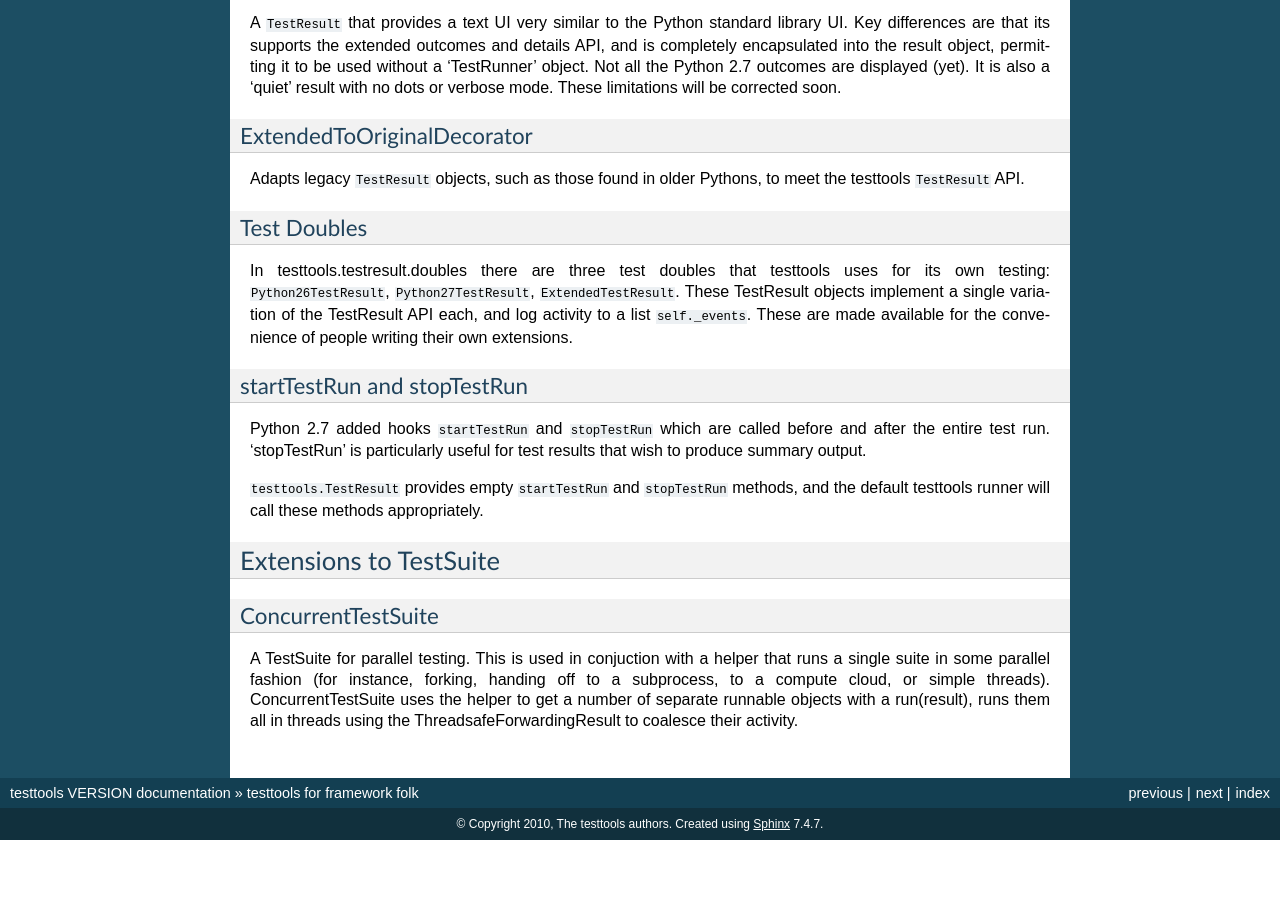
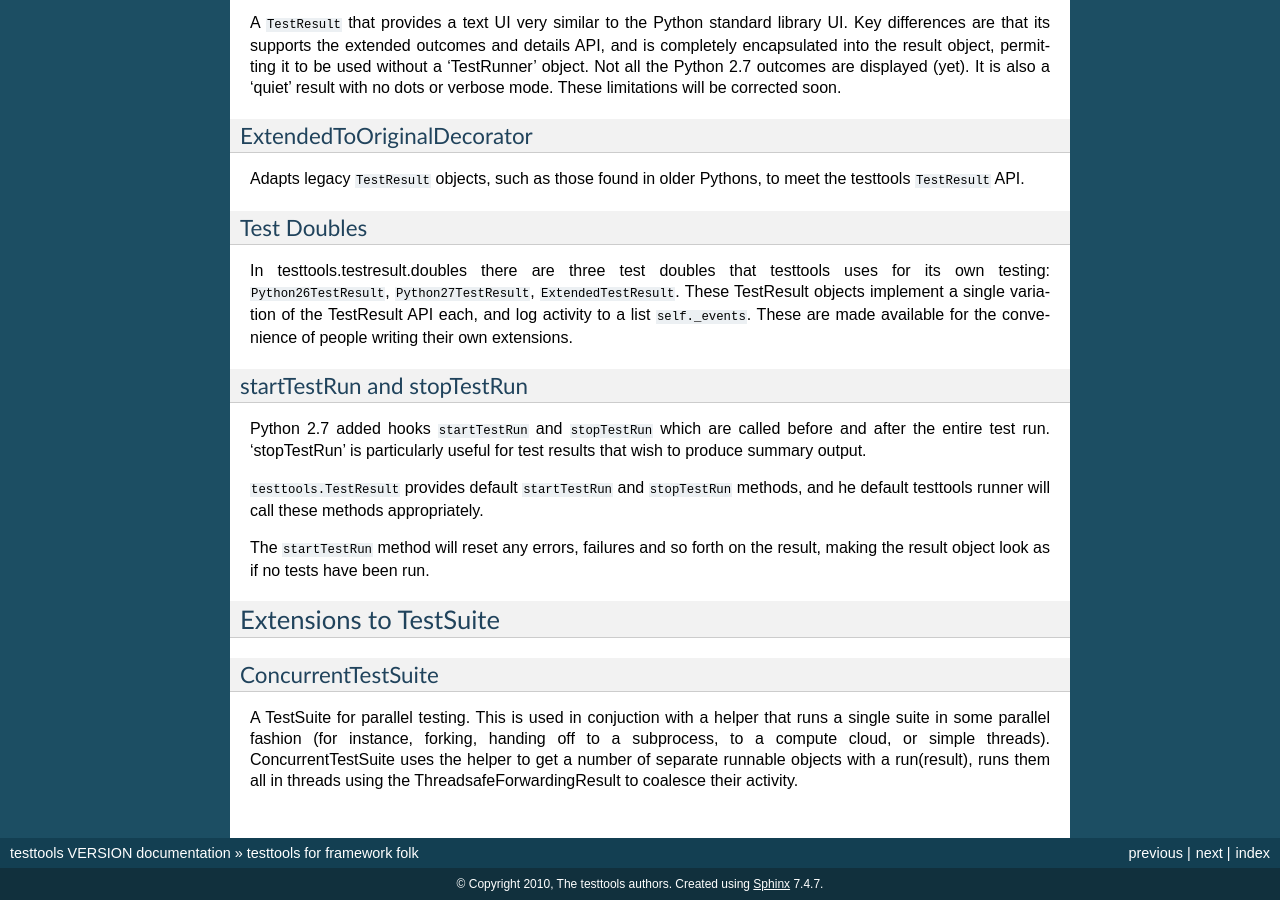
Before and after one commit to testing-cabal/testtools, a Sphinx documentation site: the page built from doc/for-framework-folk.rst, in a window 1280 px wide and 900 px high, scrolled down 2035 px. Built offline with Sphinx 7.4.7, drawn with Linux system fonts in a browser that asks for light colours; before the commit the page ends 2875 px from its top, so only the background shows below that.

Commit message:
Update for startTestRun changes.

```diff
--- a/doc/for-framework-folk.rst
+++ b/doc/for-framework-folk.rst
@@ -161,9 +161,12 @@ Python 2.7 added hooks ``startTestRun`` and ``stopTestRun`` which are called
 before and after the entire test run. 'stopTestRun' is particularly useful for
 test results that wish to produce summary output.
 
-``testtools.TestResult`` provides empty ``startTestRun`` and ``stopTestRun``
-methods, and the default testtools runner will call these methods
+``testtools.TestResult`` provides default ``startTestRun`` and ``stopTestRun``
+methods, and he default testtools runner will call these methods
 appropriately.
+
+The ``startTestRun`` method will reset any errors, failures and so forth on
+the result, making the result object look as if no tests have been run.
 
 
 Extensions to TestSuite
```
